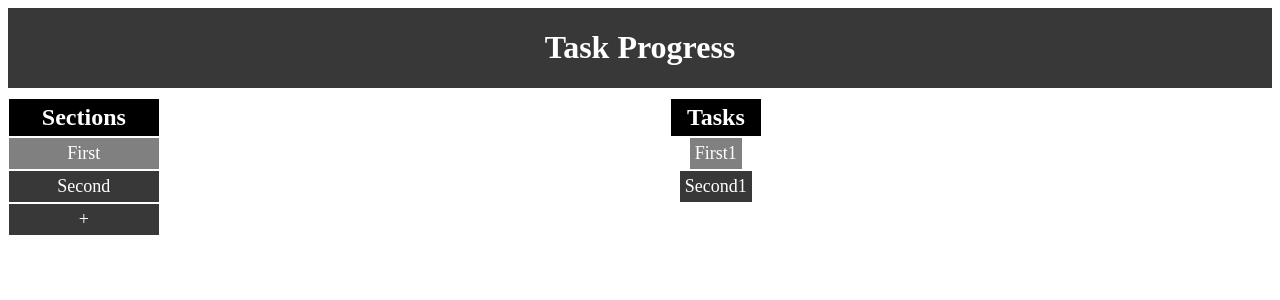
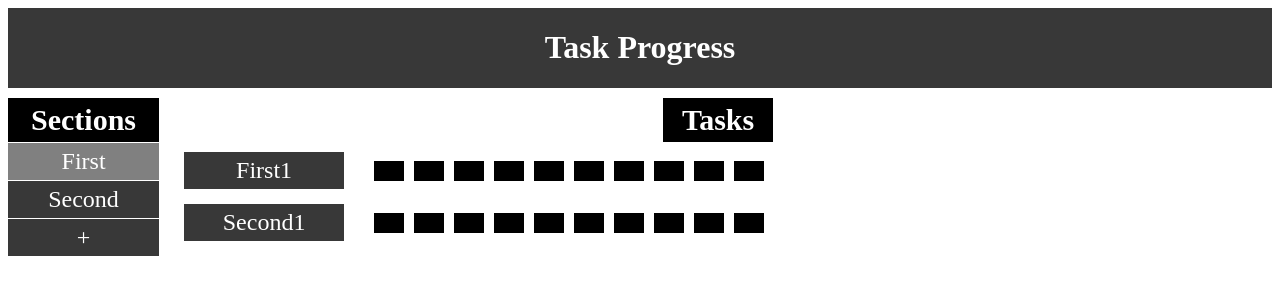
Before and after one commit to leviweiss/Task-Progress, a Vue app: page / in a window 1280 px wide. Shown: the top 300 px of the page. Built offline with nearby package versions, Linux system fonts and the light colour scheme; the HTML template or start-up script is replaced by a standard one.

Commit message:
added bullets

```diff
--- a/src/App.vue
+++ b/src/App.vue
@@ -31,12 +31,12 @@ export default {
                         {
                             id: 1,
                             name: 'First1',
-                            value: 22
+                            value: 2
                         },
                         {
                             id: 2,
                             name: 'Second1',
-                            value: 33
+                            value: 3
                         },
                     ],
                 },
@@ -47,12 +47,12 @@ export default {
                         {
                             id: 1,
                             name: 'First2',
-                            value: 44
+                            value: 4
                         },
                         {
                             id: 2,
                             name: 'Second2',
-                            value: 55
+                            value: 5
                         },
                     ],
                 },
--- a/src/components/GroupsList.vue
+++ b/src/components/GroupsList.vue
@@ -43,18 +43,18 @@ export default {
     @include flex-column;
 
     &__header {
-        font-size: 24px;
+        font-size: 30px;
         font-weight: bold;
         text-align: center;
         padding: 5px;
-        margin: 1px;
         background: rgb(0, 0, 0);
         color: white;
+        margin-bottom: 1px;
     }
 
     &__item {
-        font-size: 18px;
-        margin: 1px;
+        font-size: 24px;
+        margin-bottom: 1px;
         text-align: center;
         padding: 5px;
         background: rgba(0, 0, 0, 0.781);
@@ -70,12 +70,12 @@ export default {
     }
 
     &__add-group {
-        font-size: 18px;
-        margin: 1px;
+        font-size: 24px;
         text-align: center;
         padding: 5px;
         background: rgba(0, 0, 0, 0.781);
         color: white;
+        margin-bottom: 1px;
         &:hover {
             background-color: gray;
         }
--- a/src/components/TasksList.vue
+++ b/src/components/TasksList.vue
@@ -1,13 +1,18 @@
 <template>
     <div id="tasks-list" class="tasks-list-container">
         <div class="tasks-list-container__header">Tasks</div>
-        <div v-for="task in tasks" :key="task.id">
-            <div href="#"
-                class="tasks-list-container__task"
-                :class="{'tasks-list-container__task__active': task.id === chosenTaskId}"
-                @click.prevent="chooseTask(task.id)">
+        <div class="tasks-list-container__tasks" v-for="task in tasks" :key="task.id">
+            <div class="tasks-list-container__tasks__name">
                 {{ task.name }}
             </div>
+            <div class="tasks-list-container__tasks__bullets">
+                <div v-for="n in NUMBER_OF_BULLETS" :key="n">
+                    <div class="tasks-list-container__tasks__bullets__square"/>
+                </div>
+            </div>
+            <label class="tasks-list-container__tasks__score">
+
+            </label>
         </div>
     </div>
 </template>
@@ -18,15 +23,28 @@ export default {
     props: {
         tasks: Array
     },
+    created () {
+        this.NUMBER_OF_BULLETS = 10;
+    },
     data() {
         return {
             chosenTaskId: 1,
         }
     },
     methods: {
-        chooseTask(itemId) {
-            this.chosenTaskId = itemId;
-        }
+        increaseScore(index) {
+            var task = this.tasks.find(t => t.id === index);
+            if (task.value < this.NUMBER_OF_BULLETS) {
+                task.value += 1;
+            }
+        },
+
+        decreaseScore(index) {
+            var task = this.tasks.find(t => t.id === index);
+            if (task.value > 0) {
+                task.value -= 1;
+            }
+        },
     }
 }
 </script>
@@ -44,34 +62,54 @@ export default {
 
 .tasks-list-container {
     @include flex-column;
+    margin-left: 5px;
     align-items: center;
+    justify-content: center;
 
     &__header {
-        font-size: 24px;
+        font-size: 30px;
         font-weight: bold;
         text-align: center;
         padding: 5px;
-        margin: 1px;
         background: rgb(0, 0, 0);
         color: white;
-        min-width: 80px;
-        max-width: 120px;
+        min-width: 100px;
+        max-width: 160px;
+        margin-bottom: 10px;
+        align-self: center;
     }
 
-    &__task {
-        font-size: 18px;
-        margin: 1px;
-        text-align: center;
-        padding: 5px;
-        background: rgba(0, 0, 0, 0.781);
-        color: white;
-        cursor: pointer;
-        &:hover {
-            background-color: gray;
+    &__tasks {
+        @include flex-row;
+        margin-bottom: 15px;
+        align-self: flex-start;
+
+        &__name {
+            font-size: 24px;
+            margin-left: 20px;
+            text-align: center;
+            padding: 5px;
+            background: rgba(0, 0, 0, 0.781);
+            color: white;
+            width: 150px;
         }
 
-        &__active {
-            background-color: gray;
+        &__bullets {
+            @include flex-row;
+            align-items: center;
+            margin-left: 20px;
+            margin-right: 20px;
+
+            &__square {
+                height: 20px;
+                width: 30px;
+                background-color: black;
+                margin-left: 10px;
+            }
+        }
+
+        &__score {
+
         }
     }
 }
```
